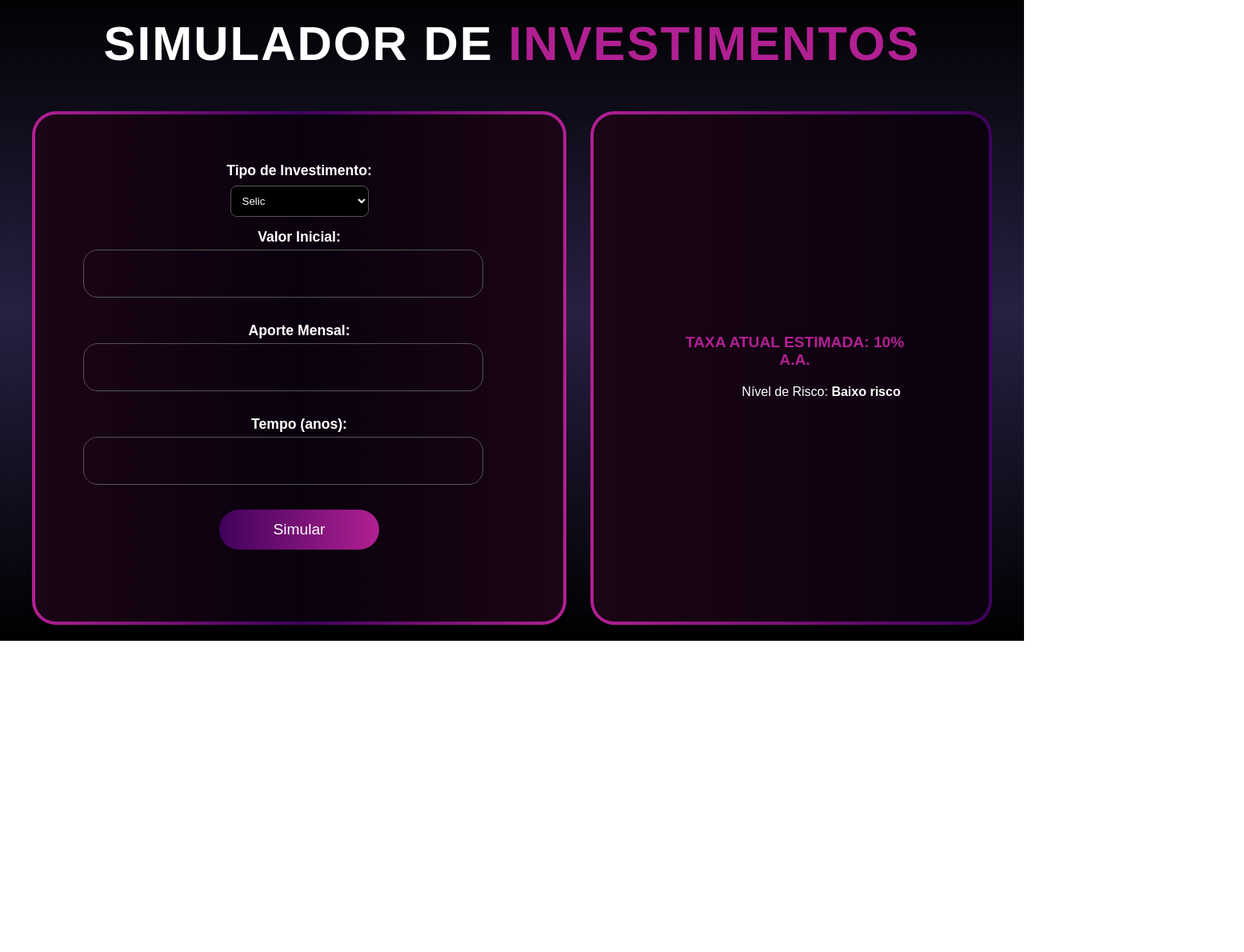
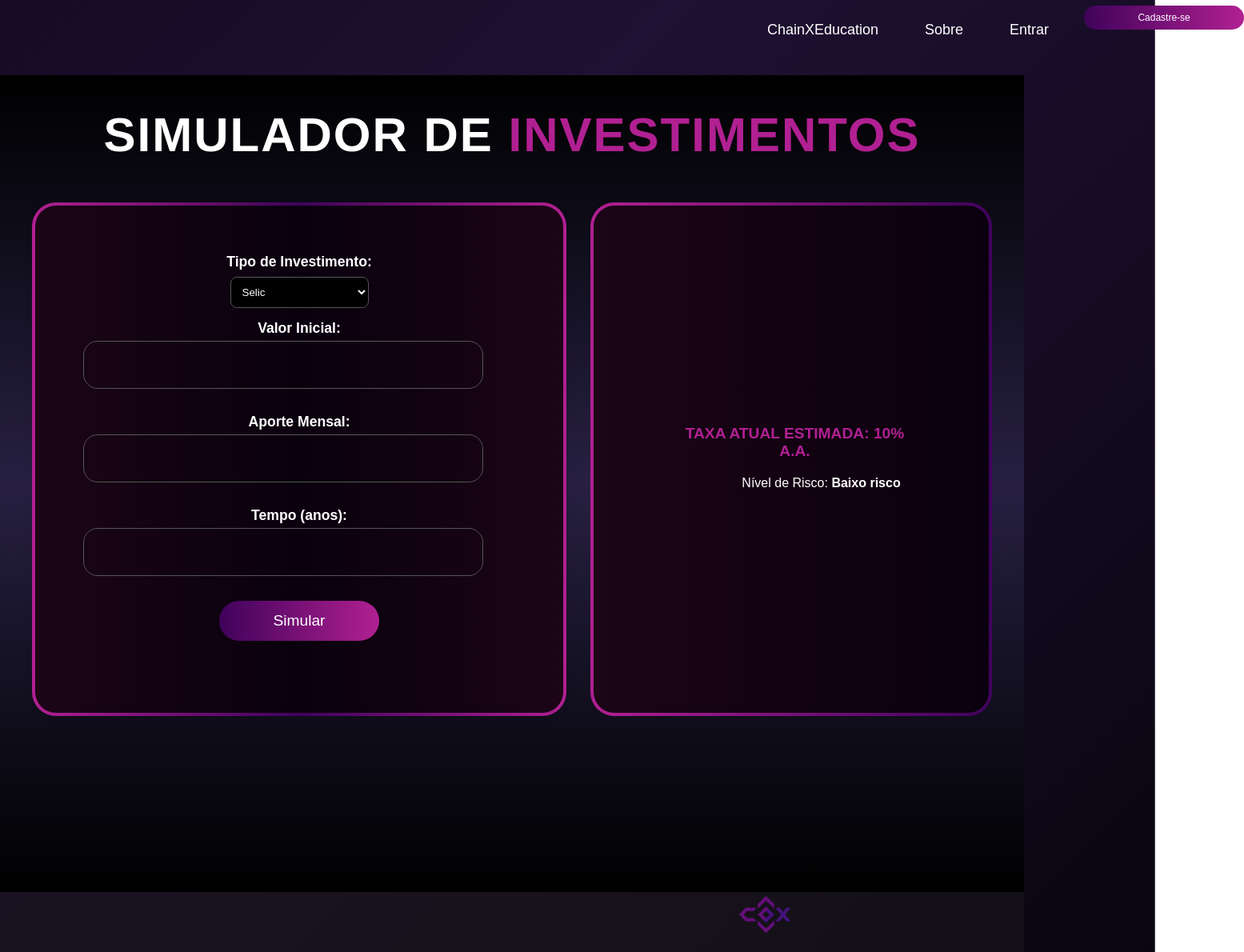
Before and after one commit to PedrosoEnzo/cripto, a React (Vite) app in the folder cripto-react/: page /simulador in a window 1280 px wide. Shown: the part 20-1210 px from the top of the page at 80% size, 1555 px wide, since content can reach past the window. Before the commit the page ends 821 px from the top, so only its background shows below. Built offline with nearby package versions, Linux system fonts and the light colour scheme; no server answers.

Commit message:
Adicionando footer na SimulatorPage

```diff
--- a/cripto-react/src/components/SimulatorPage.jsx
+++ b/cripto-react/src/components/SimulatorPage.jsx
@@ -2,6 +2,8 @@ import React, { useState, useEffect } from 'react';
 import { Line } from 'react-chartjs-2';
 import { Chart as ChartJS, CategoryScale, LinearScale, PointElement, LineElement, Title, Tooltip, Legend } from 'chart.js';
 import styles from './SimulatorPage.module.css';
+import Navbar from '../components/Navbar';
+import Footer from '../components/Footer';
 
 ChartJS.register(CategoryScale, LinearScale, PointElement, LineElement, Title, Tooltip, Legend);
 
@@ -101,7 +103,8 @@ export default function SimulatorPage() {
   }
 
   return (
-
+    <>
+    < Navbar />
     <div className={styles.page}>
       <header className={styles.header}>
       <a href="/lesson/1" className={styles.link}>
@@ -196,5 +199,7 @@ export default function SimulatorPage() {
         </div>
       </main>
     </div>
+    <Footer />
+    </>
   );
 }
--- a/cripto-react/src/components/SimulatorPage.module.css
+++ b/cripto-react/src/components/SimulatorPage.module.css
@@ -40,7 +40,7 @@
   width: 100%;
   max-width: 1200px;
   flex-wrap: wrap;
-
+  margin-bottom: 200px;
 }
 
 .formAndChartContainer {
@@ -156,6 +156,10 @@
   text-transform: uppercase;
 }
 
+.riskText {
+  color: #fff;
+}
+
 @media (max-width: 1024px) {
   .main {
     flex-direction: column;
@@ -173,7 +177,3 @@
     max-width: 600px;
   }
 }
-
-.riskText {
-  color: #fff;
-}
```
